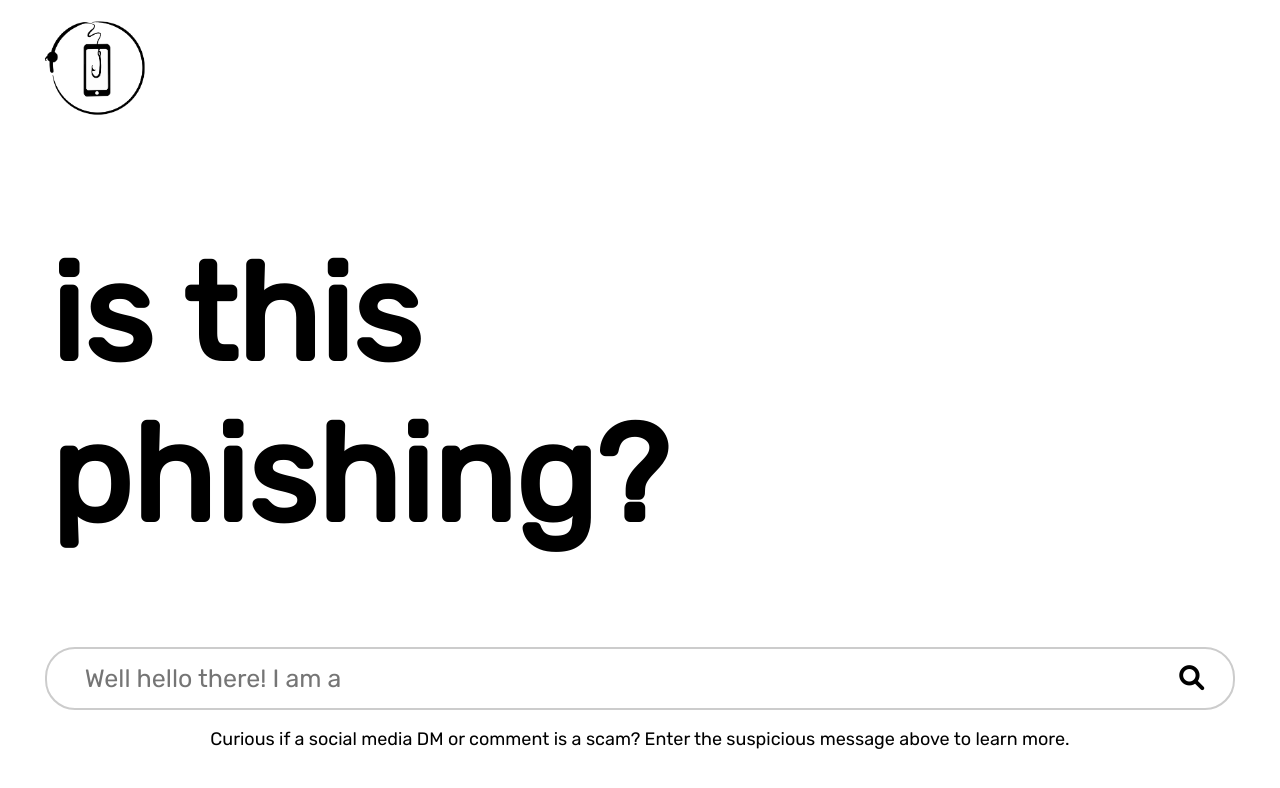
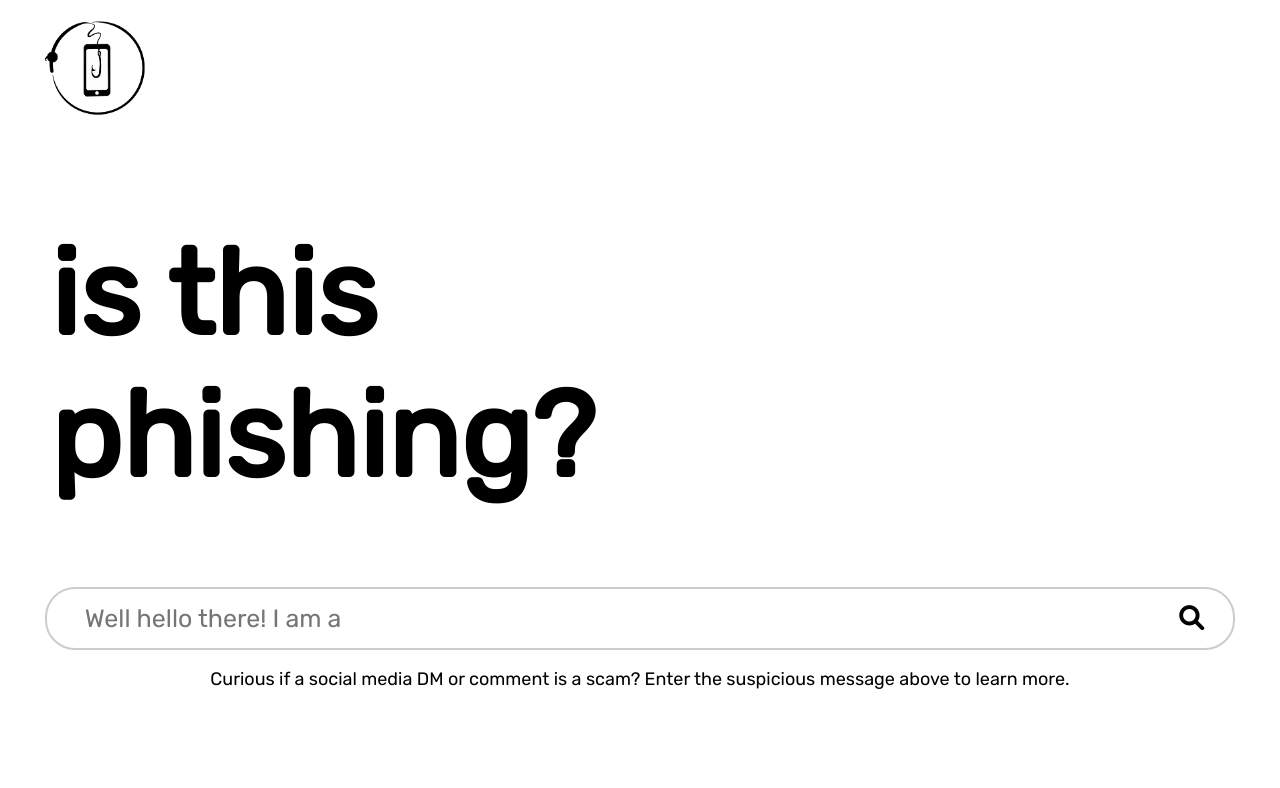
Before and after one commit to kidod-5/phishing-dm-detection, a React (Create React App) app in the folder frontend-react/: page / in a window 1280 px wide. Shown: the top 788 px of the page. Built offline with nearby package versions, Linux system fonts and the light colour scheme.

Commit message:
Decrease main text size

```diff
--- a/frontend-react/src/App.css
+++ b/frontend-react/src/App.css
@@ -9,7 +9,7 @@
 :root {
   --font-family: 'Rubik', sans-serif;
   --font-size-base: calc(5px + 1vmin);
-  --font-size-large: calc(20px + 6vh);
+  --font-size-large: calc(20px + 5vh);
   --font-size-medium: 25px;
   --font-size-small: 18px;
   --color-black: rgb(0, 0, 0);
```
